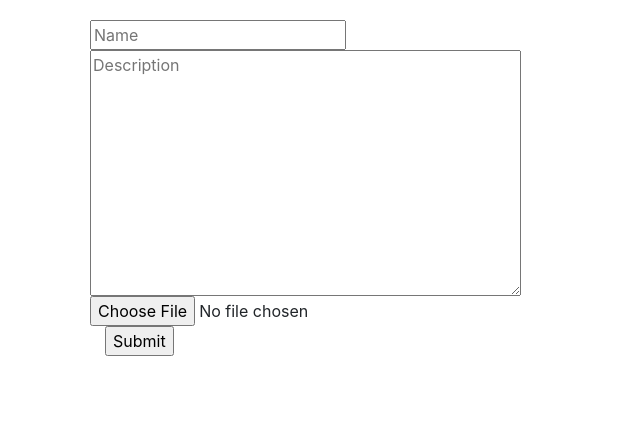
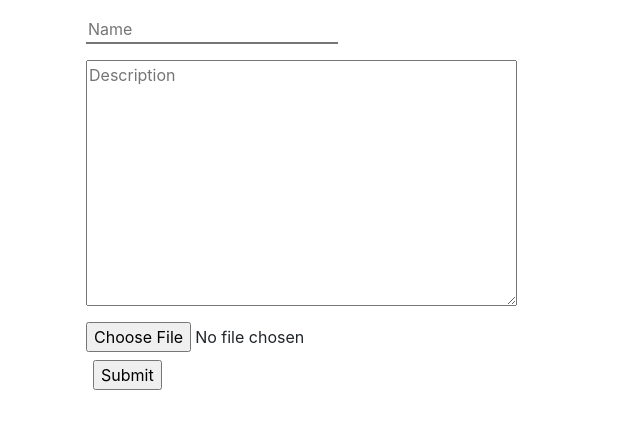
Before and after one commit to jackschu/mlarena, a Django app: page /games/new/ in a window 1280 px wide. Shown: the part 58-487 px from the top of the page, without its empty margins (0-640 px from the left). Run offline with Django 3.2, Linux system fonts and the light colour scheme; some libraries are stand-ins or nearby versions.

Commit message:
pre-sleep commit

```diff
--- a/webmain/games/templates/games/style.css
+++ b/webmain/games/templates/games/style.css
@@ -0,0 +1,3 @@
+/* body {
+    background: red;
+} */
--- a/webmain/games/templates/games/viewGroup.html
+++ b/webmain/games/templates/games/viewGroup.html
@@ -3,18 +3,19 @@
 {% block content%}
 {% load static %}
 
-<link rel="stylesheet" type="text/css" href="{% static 'games/style.css' %}">
+<!-- <link rel="stylesheet" type="text/css" href="games/style.css'"> -->
+<body>
   <div class="container" id="temp">
-  <div class="form" style="padding:10px; margin:10px;">
+    <div class="form p-2 d-inline-block">
       <form method="post">
           {% csrf_token %}
-        <div class="row">
-          {% render_field form.name placeholder="Name" %}
+          <div class="row p-2" id="temp">
+            {% render_field form.name class+='border-top-0 border-left-0 border-right-0' placeholder="Name" %}
           </div>
-        <div class="row">
+          <div class="row p-2">
             {% render_field form.desc placeholder="Description" %}
           </div>
-        <div class="row">
+          <div class="row p-2">
             {% render_field form.file %}
           </div>
           <!-- {{ form.as_p }} -->
@@ -23,4 +24,5 @@
     </div>
 
   </div>
+</body>
 {%endblock%}
```
Lines whose indentation alone changed are shown as unchanged.
